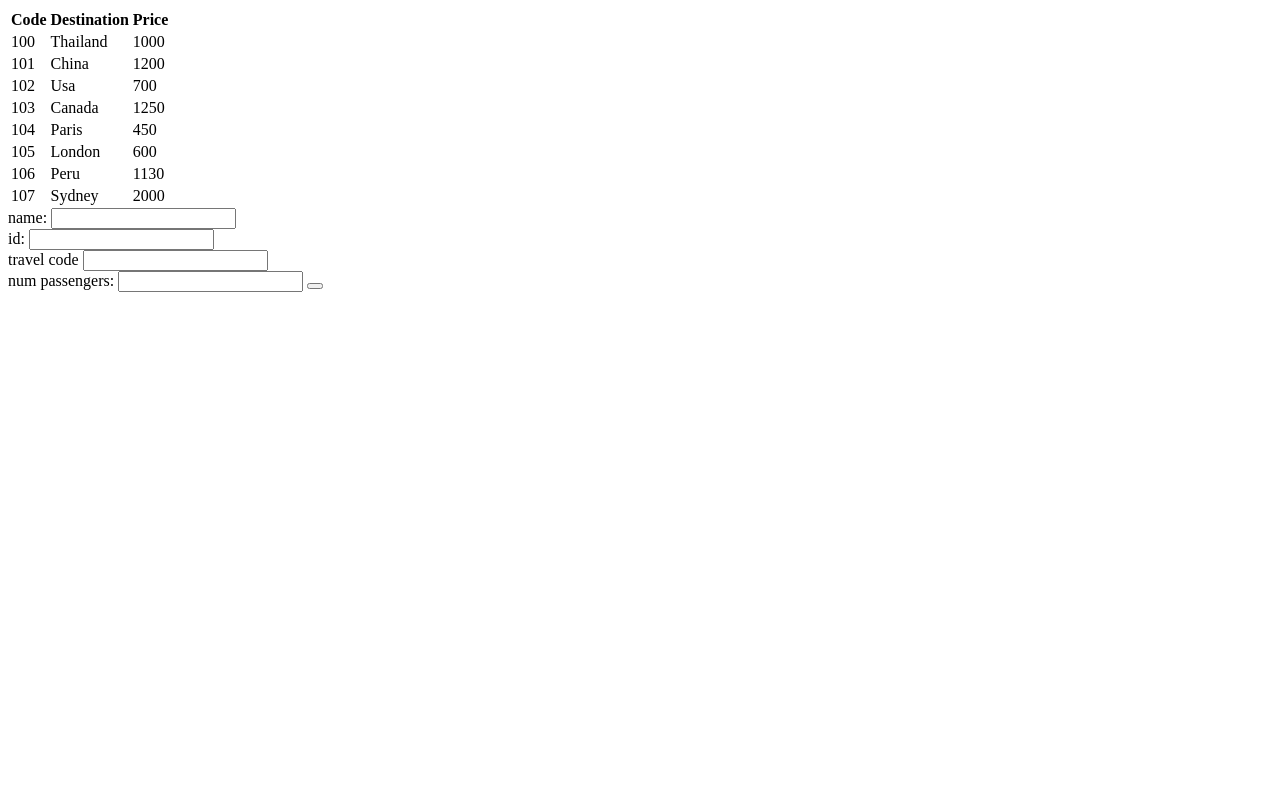
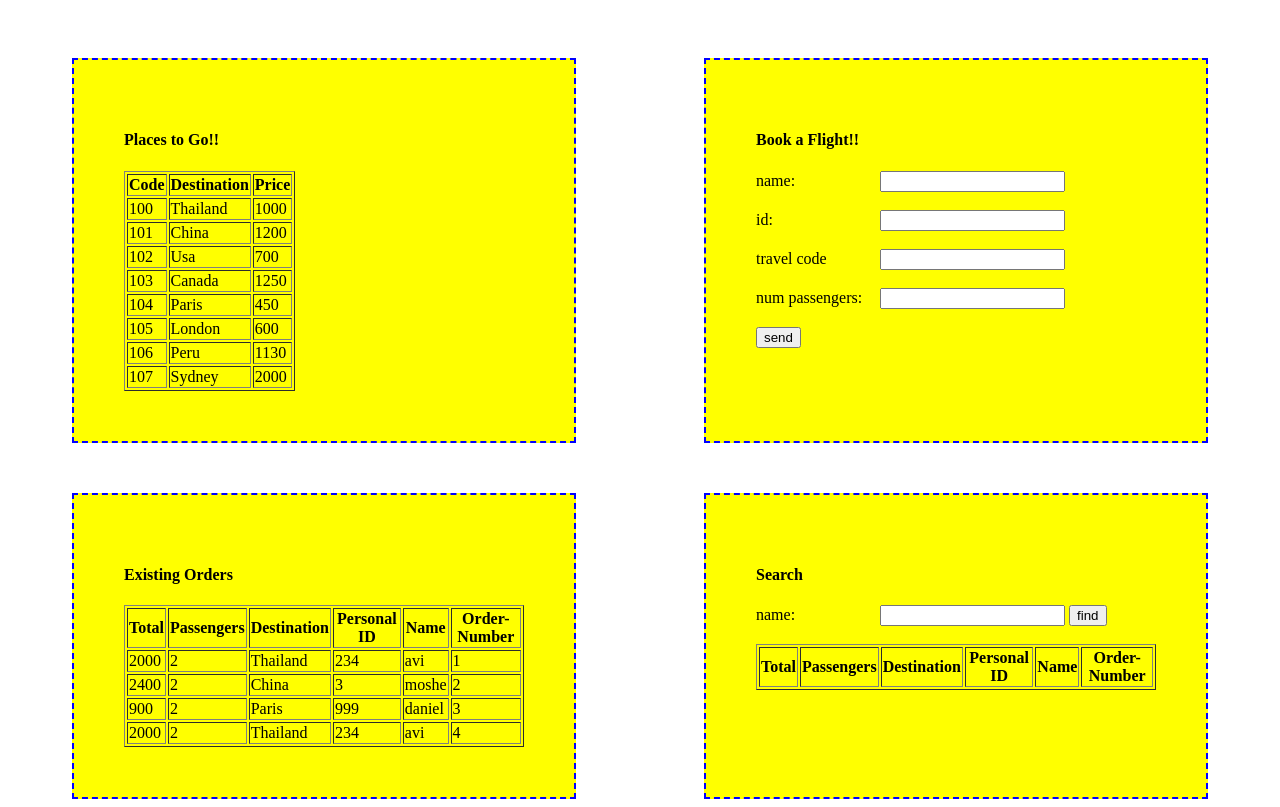
Before and after one commit to TobiasComp/travel, a plain HTML site: page index.html in a window 1280 px wide. Drawn offline with Linux system fonts and the light colour scheme.

Commit message:
first draft HW

```diff
--- a/index.html
+++ b/index.html
@@ -6,35 +6,84 @@
     <title>Travelon</title>
     <meta name="viewport" content="width=device-width, initial-scale=1">
     <link rel="stylesheet" type="text/css" media="screen" href="travelon.css" />
+    <link href="https://stackpath.bootstrapcdn.com/font-awesome/4.7.0/css/font-awesome.min.css" rel="stylesheet" integrity="sha384-wvfXpqpZZVQGK6TAh5PVlGOfQNHSoD2xbE+QkPxCAFlNEevoEH3Sl0sibVcOQVnN" crossorigin="anonymous">
 </head>
 <body>
+
     <div class="app">
-        <div class="table-destinations">
-            <table>
+        <div class="box1">
+            <div class=" box table-destinations">
+                <h4>Places to Go!!</h4>
+                <table border="1">
                     <thead>
                         <tr>
                             <th>Code</th>
                             <th>Destination</th>
                             <th>Price</th>
                         </tr>
-                    <tbody></tbody>
                     </thead>
+                    <tbody>
+
+                    </tbody>
                 </table>
 
             </div>
-        <div class="form-order">
-            <label for="new-order-name"> name:</label>
-            <input type="text" id="new-order-name"><br>
+            <div class="box form-order">
+                <h4>Book a Flight!!</h4>
+                <label for="new-order-name"> name:   </label>
+                <input type="text" id="new-order-name"><br><br>
                 <label for="new-order-pid">id:</label>
-            <input type="text"id="new-order-pid"><br>
+                <input type="text"id="new-order-pid"><br><br>
                 <label for="new-order-code">travel code</label>
-            <input type="text"id="new-order-code"><br>
-            <label for="new-order-num_passengers">num passengers: </label>
-            <input type="text"id="new-order-num_passengers">
-            <button onclick="addOrder()"></button>
+                <input type="text"id="new-order-code"><br><br>
+                <label for="new-order-num-passengers">num passengers: </label>
+                <input type="text"id="new-order-num-passengers"><br><br>
+                <button onclick="addOrder()">send</button>
+            </div>
+        </div>
+        <div class="box2">
+            <div class="box table-orders">
+                <h4>Existing Orders</h4>
+                <table border="1">
+                    <thead>
+                        <tr>
+                            <th>Total</th>
+                            <th>Passengers</th>
+                            <th>Destination</th>
+                            <th>Personal ID</th>
+                            <th>Name</th>
+                            <th>Order-Number</th>
+                        </tr>
+                    </thead>
+                    <tbody></tbody>
+                </table>
+            </div>
+            <div class="box find-orders">
+                    <h4>Search</h4>
+                    <label for="find-order-name">name: </label>
+                    <input type="text" id="find-order-name">
+                    <button onclick="findOrder(this)">find</button><br><br>
+
+                <div class=" find-order-table">
+                    <table border="1">
+                            <thead>
+                                <tr>
+                                    <th>Total</th>
+                                    <th>Passengers</th>
+                                    <th>Destination</th>
+                                    <th>Personal ID</th>
+                                    <th>Name</th>
+                                    <th>Order-Number</th>
+                                </tr>
+                            </thead>
+                            <tbody></tbody>
+                    </table>
+                </div>
+            </div>
+        </div>
     </div>
 
-    </div>
+
     <script src="travelon.js"></script>
 
 </body>
--- a/travelon.css
+++ b/travelon.css
@@ -0,0 +1,34 @@
+
+
+
+.app {
+    /* display: flex;
+    flex-direction: row;
+    justify-content: space-around;
+    flex-wrap: wrap;
+    margin: 7% 10%; */
+}
+
+
+
+
+.box1 {
+    display: flex;
+    justify-content: space-around;
+}
+.box2 {
+    display: flex;
+    justify-content: space-around;
+}
+.box {
+    width: 400px;
+    border: 2px dashed blue;
+    /* display: inline-block; */
+    background-color: yellow;
+    padding: 50px;
+    margin-top: 50px;
+}
+label {
+    width:120px;
+    display: inline-block;
+}
--- a/travelon.js
+++ b/travelon.js
@@ -13,17 +13,20 @@ let destinations = [
 ];
 
 let orders = [
-    { order_code: 1, order_name:"avi", order_pid:"001", order_dest:"Thailand",order_passengers: 2, order_price: 2000},
-    { order_code: 2, order_name:"shuki", order_pid:"111", order_dest:"London",order_passengers: 1, order_price: 600}
+    { total: 2000, passengers: 2, destination:"Thailand", pid:'234', name: 'avi', number: 1},
+    { total: 2400, passengers: 2, destination:"China", pid:'3', name: 'moshe', number: 2},
+    { total: 900, passengers: 2, destination:"Paris", pid:'999', name: 'daniel', number: 3},
+    { total: 2000, passengers: 2, destination:"Thailand", pid:'234', name: 'avi', number: 4},
 ];
+
+
 
 try {
     console.log("The js file has started...");
     let tableDestination = document.querySelector('.table-destinations tbody');
-    console.log(tableDestination);
     tableDestination.innerHTML="";
     let templateDest = "<tr><td>#CODE</td><td>#NAME</td><td>#PRICE</td></tr>"
-    destinations.forEach(function(dest){
+    destinations.forEach( (dest) => {
         tableDestination.innerHTML += templateDest
         .replace("#CODE",dest.dest_code)
         .replace("#NAME",dest.dest_name)
@@ -33,7 +36,74 @@ try {
 } catch (error) {
     console.error("Error",error);
 }
+displayOrders();
 
+function displayOrders(){
+    try {
+        console.log("display order start");
+        let tableOrder = document.querySelector('.table-orders tbody');
+        tableOrder.innerHTML = "";
+        let templateOrder = "<tr><td>#TOTAL</td><td>#PASSENGERS</td><td>#DESTINATION</td>" +
+                            "<td>#PID</td><td>#NAME</td><td>#ORDER-NUMBER</td></tr>";
+        orders.forEach( (order) => {
+            tableOrder.innerHTML += templateOrder
+                .replace("#TOTAL",order.total)
+                .replace("#PASSENGERS",order.passengers)
+                .replace("#DESTINATION",order.destination)
+                .replace("#PID",order.pid)
+                .replace("#NAME",order.name)
+                .replace("#ORDER-NUMBER",order.number)
+        });
+    } catch (error) {
+        console.error("An error has occured - Tuvia", error);
+    }
+}
+
+// total pass dest pid name order-num
 function addOrder(){
+    console.log("start add order")
+    let newOrderName = document.querySelector('#new-order-name').value;
+    let newOrderPid = document.querySelector('#new-order-pid').value;
+    let newOrderCode = document.querySelector('#new-order-code').value;
+    let newOrderNumPassengers = document.querySelector('#new-order-num-passengers').value;
+    let newOrderTotal = 0;
+    let newOrderDestination="";
+
+
+    destinations.forEach( (dest) => {
+        if (newOrderCode==dest.dest_code) {
+            newOrderTotal = newOrderNumPassengers*dest.dest_price;
+            newOrderDestination = dest.dest_name;
+        }
+    });
+    newOrder = { total: newOrderTotal, passengers: newOrderNumPassengers, destination: newOrderDestination,
+        pid: newOrderPid, name: newOrderName, number:(orders[orders.length-1].number)+1};
+    console.log(newOrder.number);
+    orders.push(newOrder);
+    let tableOrder = document.querySelector('.table-orders tbody');
+    tableOrder.innerHTML += "<tr><td>"+newOrder.total+"</td><td>"+ newOrder.passengers+"</td><td>"+
+            newOrder.destination+"</td><td>"+newOrder.pid+"</td><td>"+newOrder.name+"</td><td>"+
+            newOrder.number+"</td></tr>";
+
 
 }
+
+function findOrder(x){
+    let searchName = document.querySelector('#find-order-name').value;
+    let tableFind = document.querySelector('.find-order-table tbody');
+    tableFind.innerHTML = "";
+    let templateOrder = "<tr><td>#TOTAL</td><td>#PASSENGERS</td><td>#DESTINATION</td>" +
+                            "<td>#PID</td><td>#NAME</td><td>#ORDER-NUMBER</td></tr>";
+    orders.forEach( (order)=> {
+        if (order.name==searchName) {
+            tableFind.innerHTML += templateOrder
+            .replace("#TOTAL",order.total)
+            .replace("#PASSENGERS",order.passengers)
+            .replace("#DESTINATION",order.destination)
+            .replace("#PID",order.pid)
+            .replace("#NAME",order.name)
+            .replace("#ORDER-NUMBER",order.number)
+        }
+
+    });
+}
```
Lines whose indentation alone changed are shown as unchanged.
